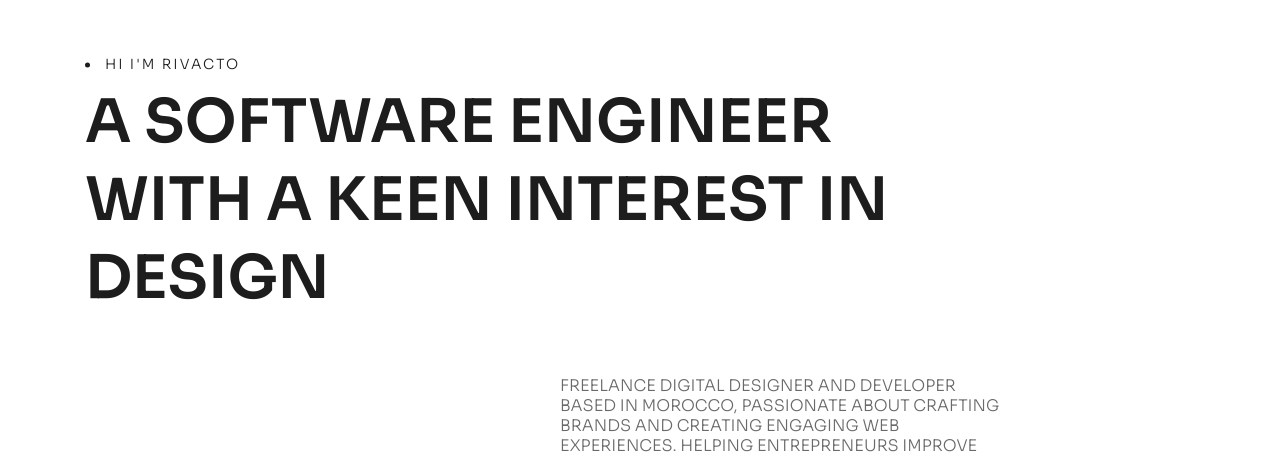
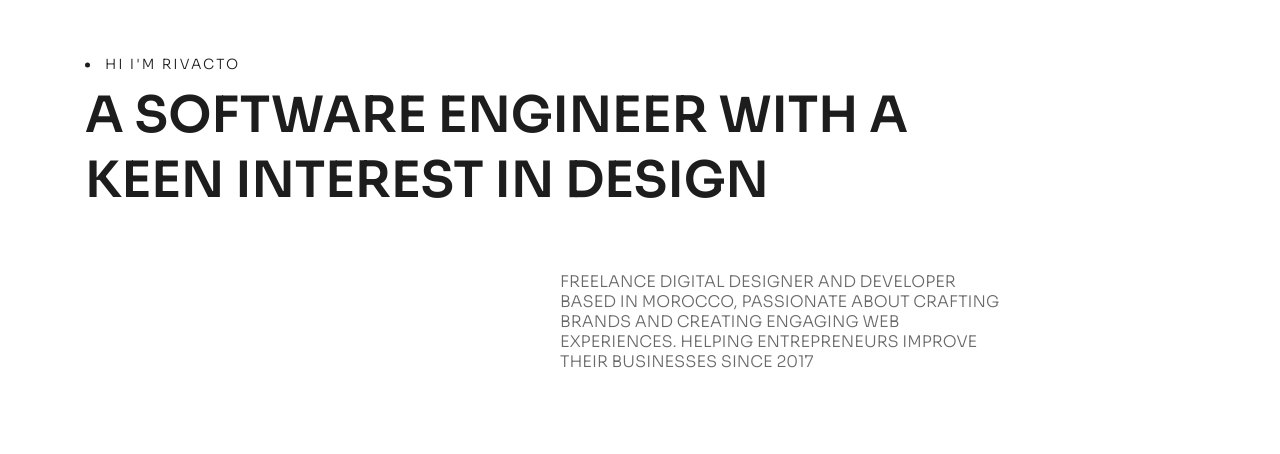
Before and after one commit to rivacto/rivacto.github.io, a plain HTML site: page index.html in a window 1280 px wide. Shown: the part 108-562 px from the top of the page. Drawn offline with Linux system fonts and the light colour scheme; a web font is replaced by a local one.

Commit message:
Update index.html

```diff
--- a/index.html
+++ b/index.html
@@ -87,7 +87,7 @@
                     <div class="col-lg-10">
                         <div class="caption">
                             <h5 class="sub-title">HI I'M RIVACTO</h5>
-                            <h1 style="font-size: 60px;" class="fz-90 FF4 text-uppercase">A software
+                            <h1 class="fz-90 FF4 text-uppercase">A software
                                 engineer with a keen interest in
                                 design</h1>
                         </div>
```
